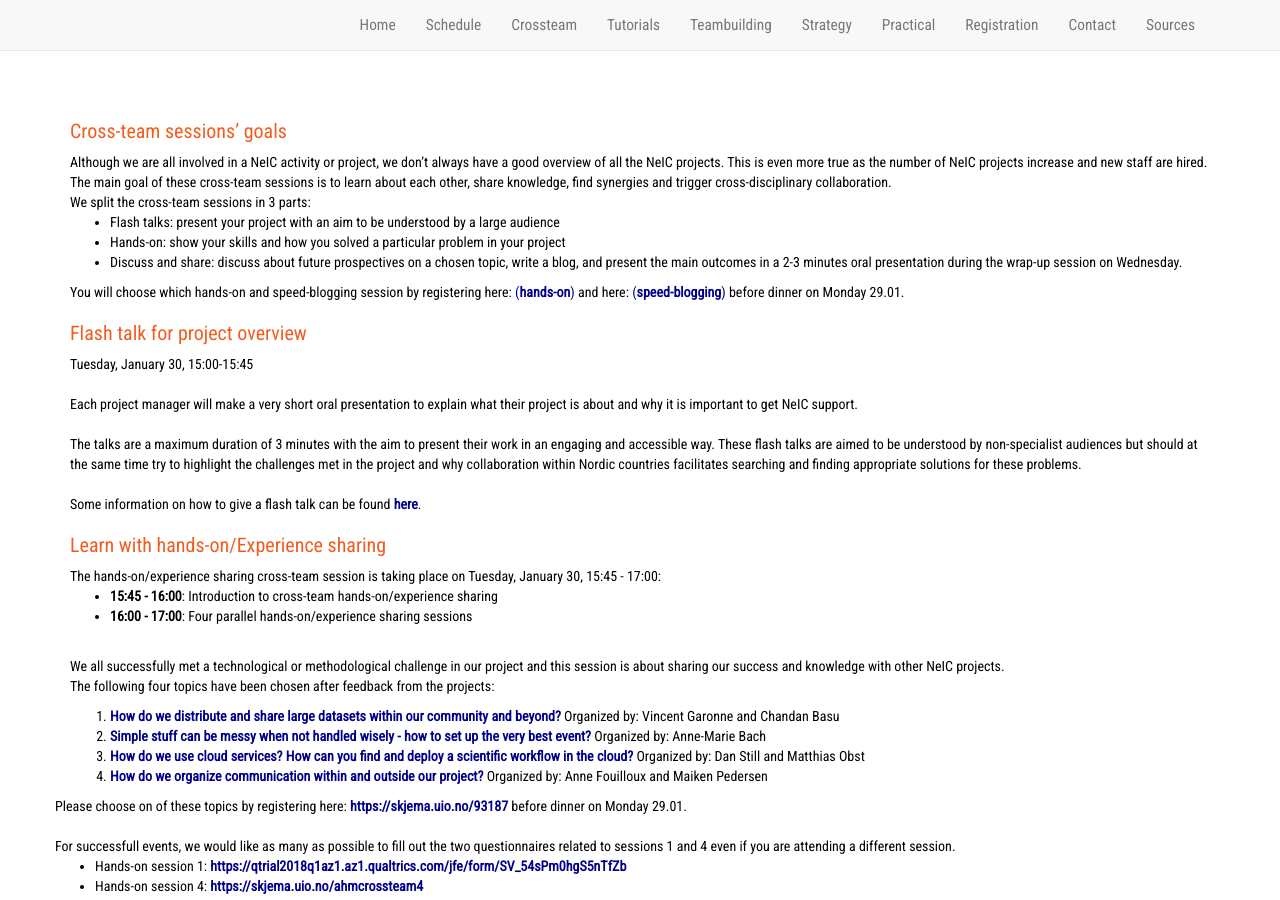
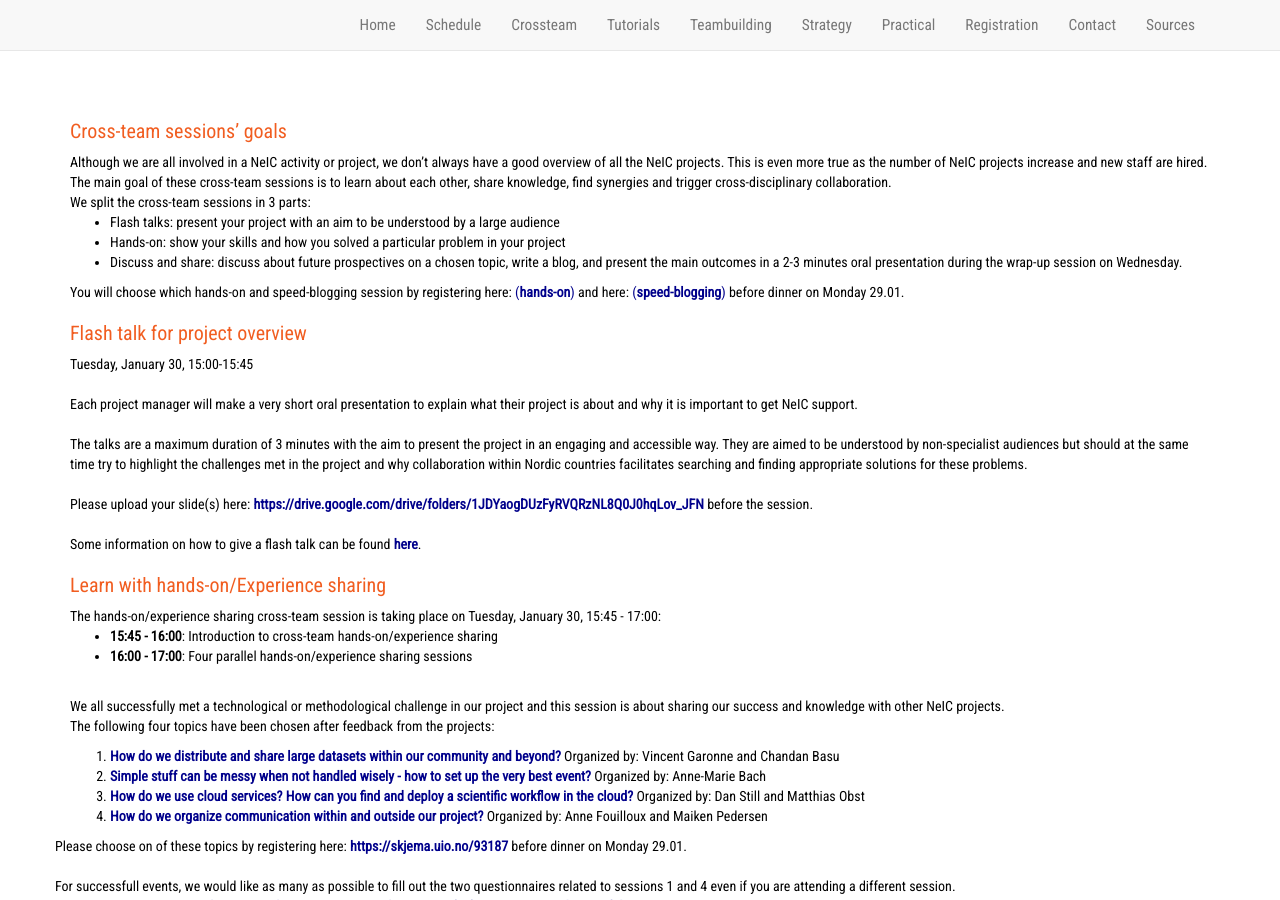
Before and after one commit to neicnordic/ahm18.neic.nordforsk.org, a Jekyll site: the page built from crossteam.md, in a window 1280 px wide and 900 px high. Built offline with Jekyll 4.4.1, drawn with Linux system fonts in a browser that asks for light colours; nearby versions of some CDN libraries.

Commit message:
Google-drive for flash-talks

```diff
--- a/_includes/crossteams.html
+++ b/_includes/crossteams.html
@@ -25,8 +25,10 @@ Tuesday, January 30, 15:00-15:45 <br><br>
     Each project manager will make a very short oral presentation to explain what their project is about and why it is important to get NeIC support.
     <br><br>
 
-The talks are a maximum duration of 3 minutes with the aim to present their work in an engaging and accessible way.
-    These flash talks are aimed to be understood by non-specialist audiences but should at the same time try to highlight the challenges met in the project and why collaboration within Nordic countries facilitates searching and finding appropriate solutions for these problems.
+The talks are a maximum duration of 3 minutes with the aim to present the project in an engaging and accessible way.
+    They are aimed to be understood by non-specialist audiences but should at the same time try to highlight the challenges met in the project and why collaboration within Nordic countries facilitates searching and finding appropriate solutions for these problems.<br><br>
+
+Please upload your slide(s) here: <b><a href="https://drive.google.com/drive/folders/1JDYaogDUzFyRVQRzNL8Q0J0hqLov_JFN">https://drive.google.com/drive/folders/1JDYaogDUzFyRVQRzNL8Q0J0hqLov_JFN</a></b> before the session.
     <br><br>
     Some information on how to give a flash talk can be found <a href="https://www.software.ac.uk/home/cw11/giving-good-lightning-talk"><b>here</b></a>.
 	</div>
```
